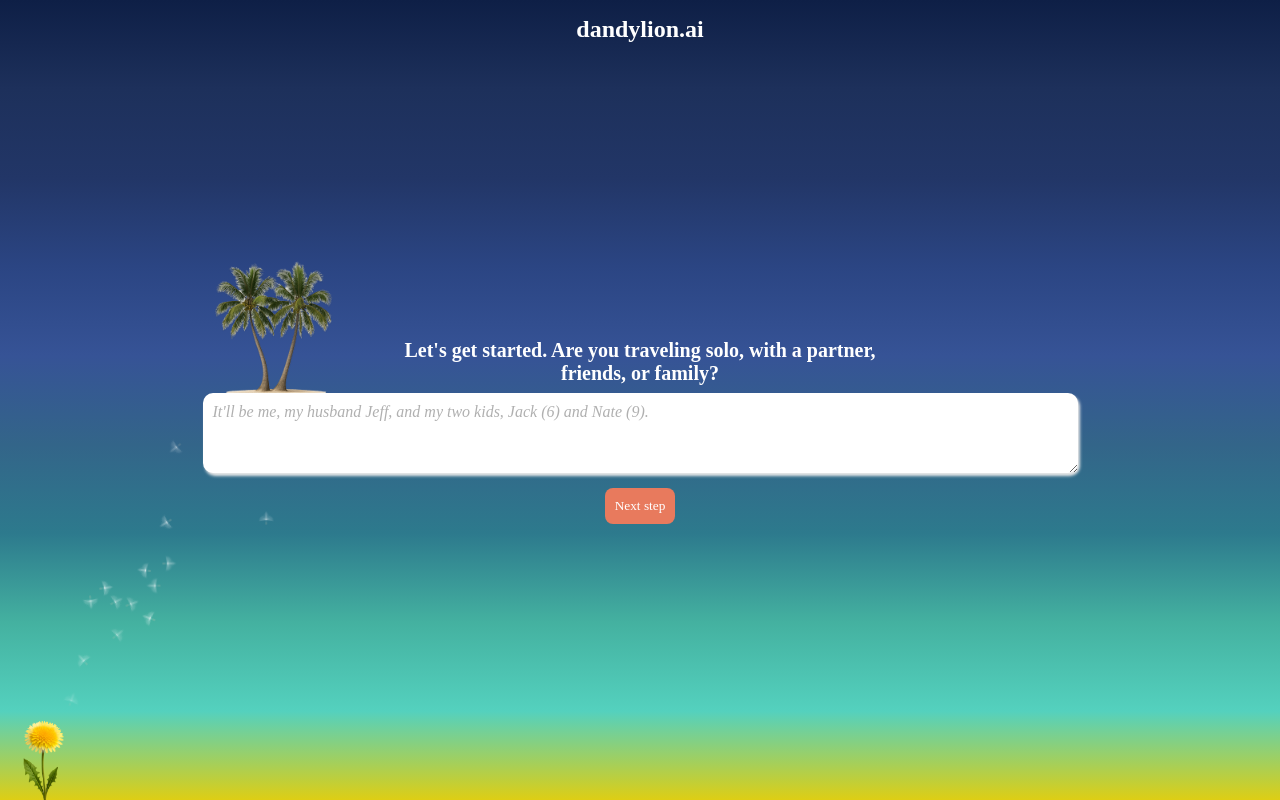
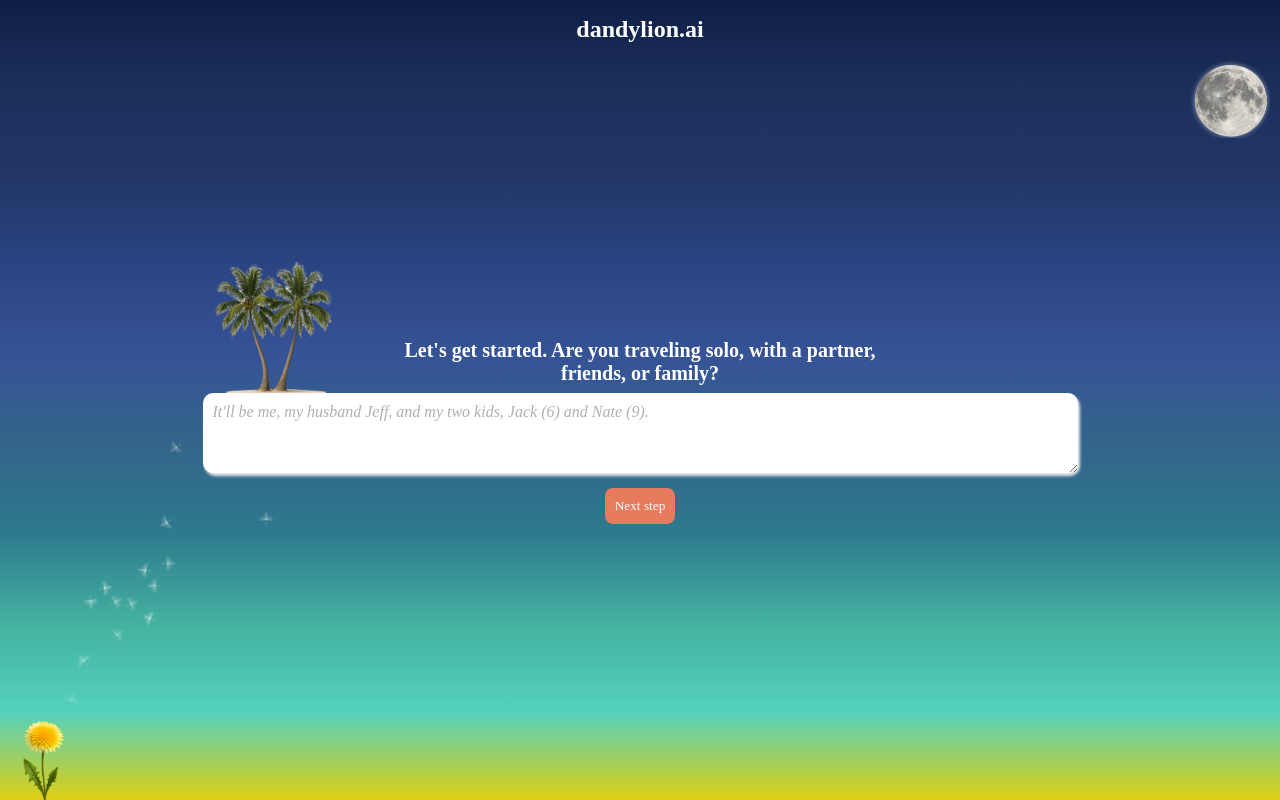
Before and after one commit to tedschu/Dandylion, a React (Vite) app in the folder client/: page /find-destination in a window 1280 px wide. Built offline with nearby package versions, Linux system fonts and the light colour scheme; a web font is replaced by a local one.

Commit message:
added moon to step pages

```diff
--- a/client/src/components/destinationUnknownPath/Step1_Unknown.tsx
+++ b/client/src/components/destinationUnknownPath/Step1_Unknown.tsx
@@ -1,6 +1,7 @@
 import { StepProps } from "../../types/types";
 import { motion } from "motion/react";
 import beach from "../../assets/images/beach.png";
+import moon from "../../assets/moon.png";
 
 function Step1({
   currentStep,
@@ -22,7 +23,9 @@ function Step1({
       <div className="stepContainer">
         <div className="questionImageGridContainer">
           <img src={beach} alt="" />
+
           <h3>{questionPromptsUnknown?.question1}</h3>
+
           <div></div>
         </div>
         <form className="userForm" action="">
--- a/client/src/components/destinationUnknownPath/Step2_Unknown.tsx
+++ b/client/src/components/destinationUnknownPath/Step2_Unknown.tsx
@@ -1,5 +1,6 @@
 import { StepProps } from "../../types/types";
 import venetian from "../../assets/images/venetian.png";
+import moon from "../../assets/moon.png";
 
 function Step2({
   currentStep,
--- a/client/src/index.css
+++ b/client/src/index.css
@@ -211,6 +211,12 @@ button {
   justify-content: center;
   align-items: center;
   width: 95%;
+  position: relative;
+}
+
+.moon {
+  position: absolute;
+  width: 80px;
 }
 
 /* **** RESULTS PAGE STYLING **** */
--- a/client/src/pages/DestinationUnknown.tsx
+++ b/client/src/pages/DestinationUnknown.tsx
@@ -18,6 +18,7 @@ import {
 import { AnimatePresence, motion } from "motion/react";
 import DandelionSeedsCSS from "../components/DandelionSeedsCSS";
 import dandelion_corner_2 from "../assets/dandelion_corner_2.png";
+import moon from "../assets/moon.png";
 
 type DestinationUnknownProps = {
   currentStep: number;
@@ -70,10 +71,31 @@ function DestinationUnknown({
     },
   };
 
+  const moonPosition = {
+    1: "10px",
+    2: "7px",
+    3: "4px",
+    4: "0px",
+    5: "-4px",
+    6: "-8px",
+    7: "-12px",
+    8: "-17px",
+    9: "-22px",
+    10: "-27px",
+  };
+
+  const moonShift = moonPosition[currentStep as keyof typeof moonPosition];
+
   return (
     <>
       <div className={"pageContainer"} data-question={currentStep}>
         <Header />
+        <img
+          className="moon"
+          src={moon}
+          alt=""
+          style={{ top: "60px", right: `${moonShift}` }}
+        />
 
         <img src={dandelion_corner_2} className="dandelion_corner" alt="" />
         <DandelionSeedsCSS />
```
Also changed, not shown: client/src/assets/moon.png (added).
